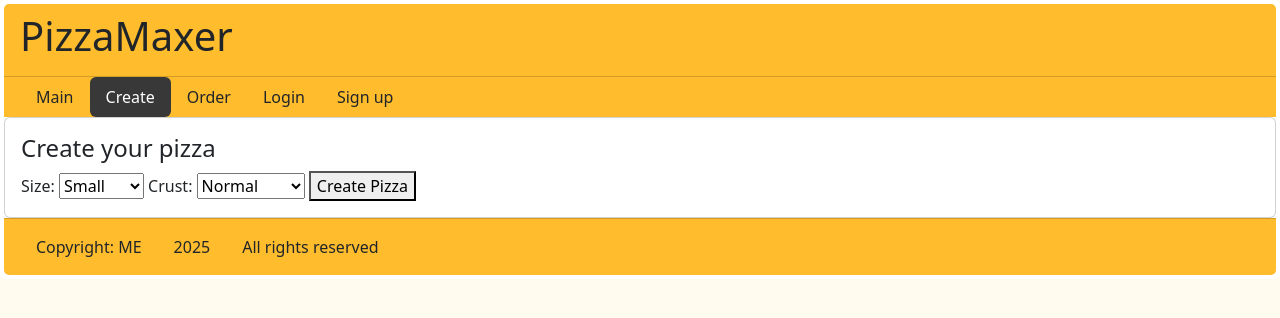
After one commit to Ivanidze1235/fullstack-project-pizza-ordering-website-, a Django app: page /create/ in a window 1280 px wide. The commit adds this page. Shown: the top 318 px of the page. Run offline with Django 5.2, Linux system fonts and the light colour scheme; some libraries are stand-ins or nearby versions.

Commit message:
added basic pizza creation page

```diff
--- a/pizzaplace/pizza_app/forms.py
+++ b/pizzaplace/pizza_app/forms.py
@@ -1,5 +1,6 @@
 
 from django import forms
+from . import models
 from django.contrib.auth.models import User
 from django.contrib.auth.forms import UserCreationForm
 
@@ -8,3 +9,8 @@ class UserRegisterForm(UserCreationForm):
     class Meta:
         model = User
         fields = ['username', 'phone_no', 'password1', 'password2']
+
+class PizzaCreationForm(forms.ModelForm):
+    class Meta:
+        model = models.Pizza
+        fields = ['size', 'crust']
--- a/pizzaplace/pizza_app/models.py
+++ b/pizzaplace/pizza_app/models.py
@@ -3,6 +3,19 @@ from django.db import models
 # Create your models here.
 
 class Pizza(models.Model):
+    size_choices = (
+        ('S', 'Small'),
+        ('M', 'Medium'),
+        ('L', 'Large')
+    )
+
+    crust_choices = (
+        ('N', 'Normal'),
+        ('t', 'Thin'),
+        ('T', 'Thick'),
+        ('NG', 'Gluten-free'),
+        ('C', 'Cardboard')
+    )
     id = models.AutoField(primary_key=True)
-    name = models.TextField()
-    ingredients = models.TextField()
+    size = models.CharField(max_length=300, choices=size_choices, default="Small")
+    crust = models.CharField(max_length=300, choices=crust_choices, default="Normal")
--- a/pizzaplace/pizza_app/templates/base.html
+++ b/pizzaplace/pizza_app/templates/base.html
@@ -19,7 +19,7 @@
         {% block nav %}
         <nav class="nav nav-pills flex-row px-3 bg-secondary">
             <a {% if request.get_full_path == "/" %} class="nav-link active" aria-current="page" {% else %} class="nav-link text-dark"{% endif %} href="/">Main</a>
-
+            <a {% if request.get_full_path == "/create/" %} class="nav-link active" aria-current="page" {% else %} class="nav-link text-dark"{% endif %} href="/create">Create</a>
             <a {% if request.get_full_path == "/order/" %} class="nav-link active" aria-current="page" {% else %} class="nav-link text-dark"{% endif %} href="/order">Order</a>
             <a {% if request.get_full_path == "/accounts/login/" %} class="nav-link active" aria-current="page" {% else %} class="nav-link text-dark"{% endif %} href="{% url "login" %}">Login</a>
             {% if user.is_authenticated %}
@@ -27,8 +27,9 @@
                 {% csrf_token %}
                 <button {% if request.get_full_path == "/accounts/login/" %} class="nav-link active" aria-current="page" {% else %} class="nav-link text-dark"{% endif %} type="submit">Log Out</button>
               </form>
+            {% else %}
+            <a {% if request.get_full_path == "/accounts/signup/" %} class="nav-link active" aria-current="page" {% else %} class="nav-link text-dark"{% endif %} href="{% url "signup" %}">Sign up</a>
             {% endif %}
-            <a {% if request.get_full_path == "/accounts/signup/" %} class="nav-link active" aria-current="page" {% else %} class="nav-link text-dark"{% endif %} href="{% url "signup" %}">Sign up</a>
         </nav>
         {% endblock nav %}
         {% block body %}
--- /dev/null
+++ b/pizzaplace/pizza_app/templates/create.html
@@ -0,0 +1,17 @@
+{% extends "base.html" %}
+{% block body %}
+    <div
+        class="card"
+    >
+        <div class="card-body">
+            <h4 class="card-title">Create your pizza</h4>
+            <form action="" method="POST">
+                {% csrf_token %}
+                {{ form.as_table }}
+                <button type="submit">Create Pizza</button>
+            </form>
+        </div>
+    </div>
+
+
+{% endblock body %}
--- a/pizzaplace/pizza_app/templates/order.html
+++ b/pizzaplace/pizza_app/templates/order.html
@@ -1 +1,4 @@
 {% extends "base.html" %}
+{% block body %}
+
+{% endblock body %}
--- a/pizzaplace/pizza_app/urls.py
+++ b/pizzaplace/pizza_app/urls.py
@@ -4,5 +4,6 @@ from . import views
 urlpatterns = [
    path('', views.index, name="index"), #names of pages
    path('order/', views.order, name="order"),
+   path('create/', views.create, name="create"),
    path('accounts/signup/', views.signup, name="signup"),
 ]
--- a/pizzaplace/pizza_app/views.py
+++ b/pizzaplace/pizza_app/views.py
@@ -3,7 +3,7 @@ from django.contrib import messages
 from django.contrib.auth import authenticate, login
 from django.contrib.auth.decorators import login_required
 from django.contrib.auth.forms import AuthenticationForm
-from .forms import UserRegisterForm
+from .forms import *
 from django.core.mail import send_mail
 from django.core.mail import EmailMultiAlternatives
 from django.template.loader import get_template
@@ -15,6 +15,25 @@ def index(request):
 
 def order(request):
     return render(request, "order.html")
+
+def create(request):
+    if request.method == "POST":
+				# create a new copy of the form with the data the user
+				# entered , it is stored in request.POST
+        form = PizzaCreationForm(request.POST)
+        if form.is_valid():
+            pizza = form.save() # create the Employee object and save it
+						# send the user to a confirmation page saying
+						# confirming that they filled in the form and the data was saved
+            return render(request, 'order.html', {'pizza':pizza})
+        else:
+						# form has errors
+						# send the form back to the user
+            return render(request, 'create.html', {'form': form})
+    else:
+        # normal get reuqest, user wants to see the form
+        form = PizzaCreationForm()
+        return render(request, 'create.html', {'form': form})
 
 def signup(request):
     if request.method == 'POST':
```
Also changed, not shown: pizzaplace/db.sqlite3, pizzaplace/pizza_app/migrations/0003_remove_pizza_ingredients_remove_pizza_name_and_more.py (added).
